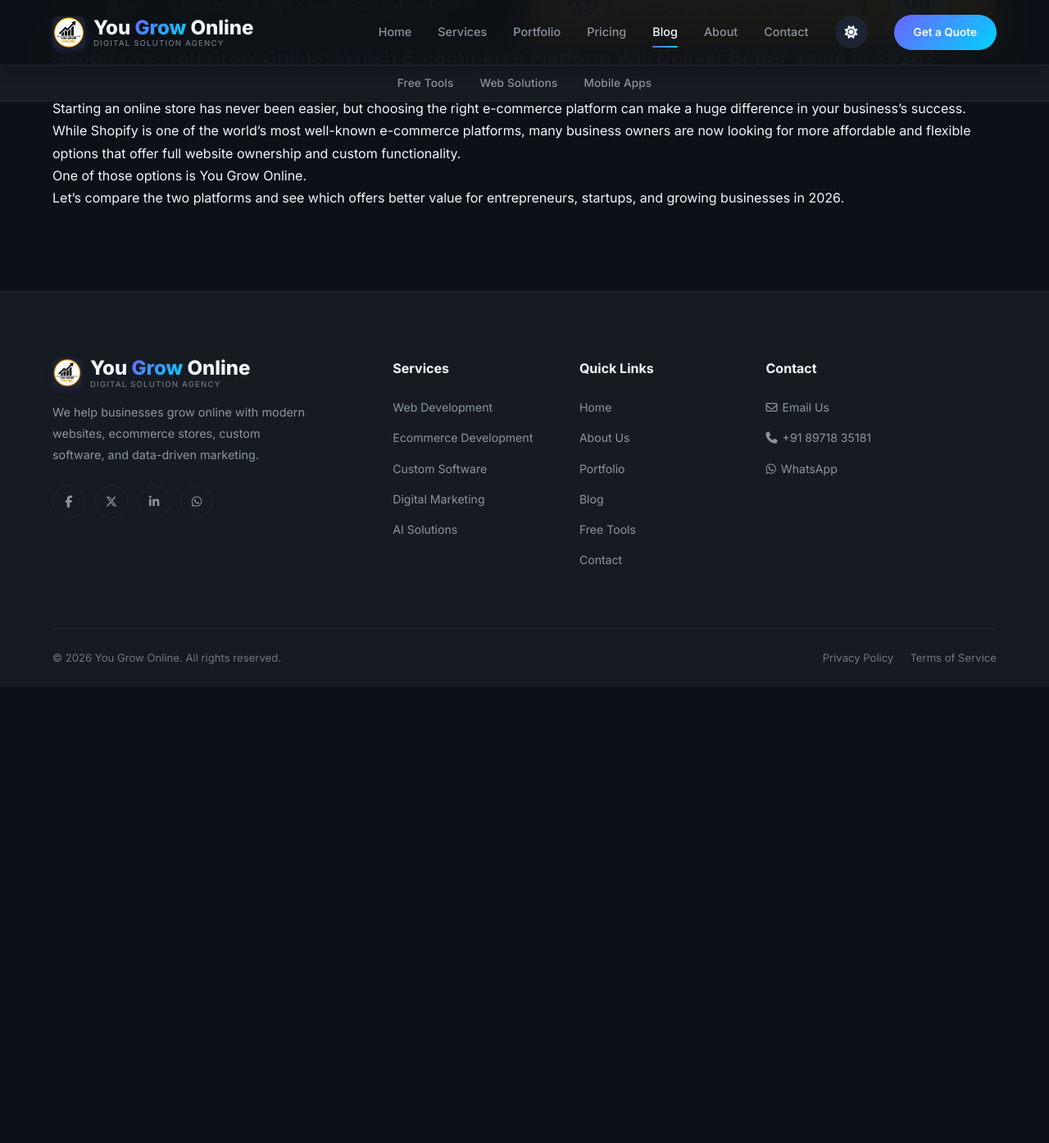
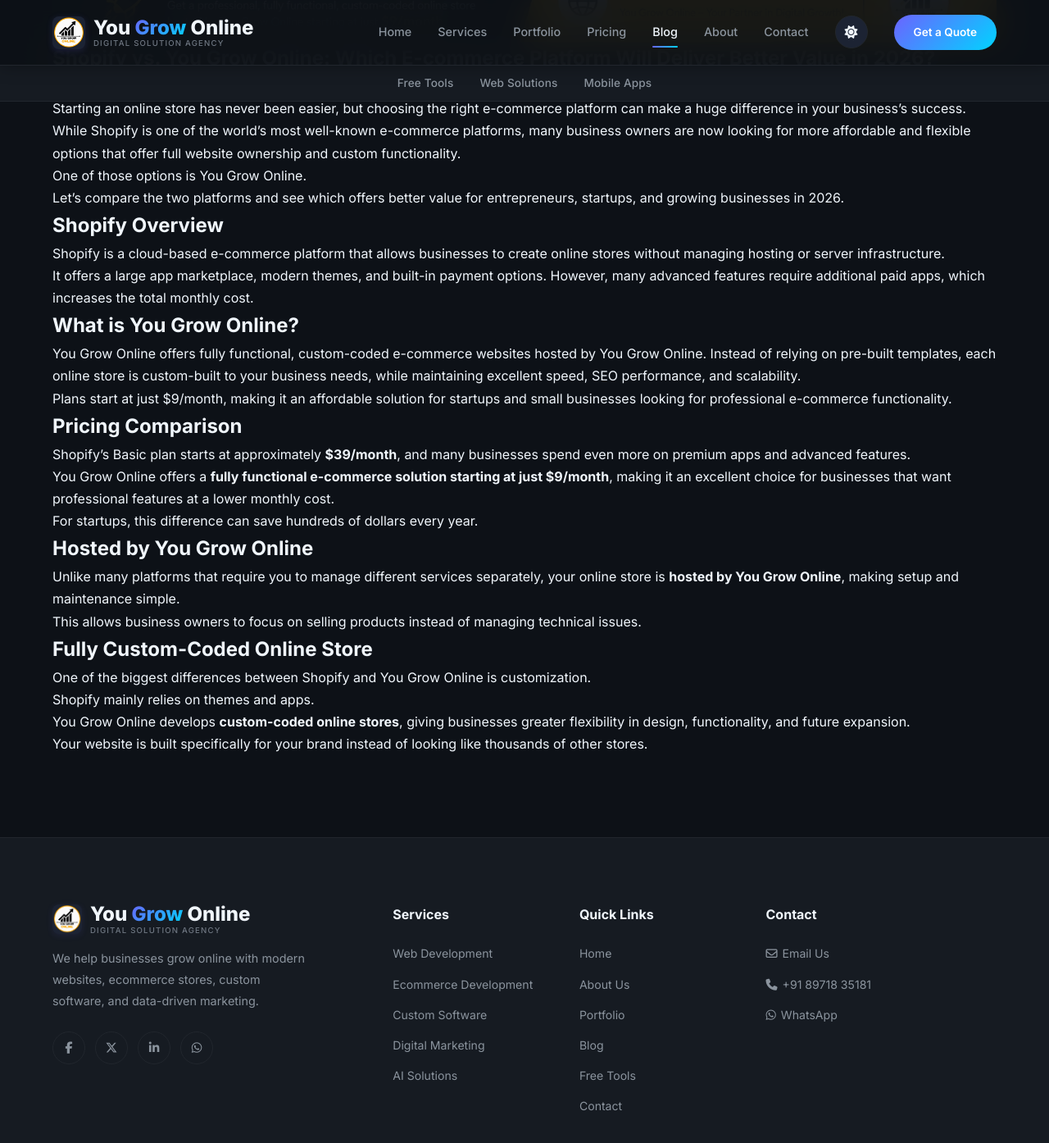
Before and after one commit to dileepkr1996c-arch/You-Grow-Online, a Jekyll site: the page built from _posts/2026-07-07-shopify-vs-you-grow-online-which-e-commerce-platform-will-deliver-better-value-in-2026.md, in a window 1280 px wide and 1400 px high, scrolled down 844 px. Shown: the top 1394 px of the window at 82% size. Built offline with Jekyll 4.4.1, drawn with Linux system fonts in a browser that asks for light colours; before the commit the page ends 1682 px from its top, so only the background shows below that.

Commit message:
Update Blog Posts “2026-07-07-shopify-vs-you-grow-online-which-e-commerce-platform-will-deliver-better-value-in-2026”

```diff
--- a/_posts/2026-07-07-shopify-vs-you-grow-online-which-e-commerce-platform-will-deliver-better-value-in-2026.md
+++ b/_posts/2026-07-07-shopify-vs-you-grow-online-which-e-commerce-platform-will-deliver-better-value-in-2026.md
@@ -24,14 +24,44 @@
 ---
 Starting an online store has never been easier, but choosing the right e-commerce platform can make a huge difference in your business's success.
 
-
-
 While Shopify is one of the world's most well-known e-commerce platforms, many business owners are now looking for more affordable and flexible options that offer full website ownership and custom functionality.
-
-
 
 One of those options is You Grow Online.
 
+Let's compare the two platforms and see which offers better value for entrepreneurs, startups, and growing businesses in 2026.
 
+## Shopify Overview
 
-Let's compare the two platforms and see which offers better value for entrepreneurs, startups, and growing businesses in 2026.
+Shopify is a cloud-based e-commerce platform that allows businesses to create online stores without managing hosting or server infrastructure.
+
+It offers a large app marketplace, modern themes, and built-in payment options. However, many advanced features require additional paid apps, which increases the total monthly cost.
+
+## What is You Grow Online?
+
+You Grow Online offers fully functional, custom-coded e-commerce websites hosted by You Grow Online. Instead of relying on pre-built templates, each online store is custom-built to your business needs, while maintaining excellent speed, SEO performance, and scalability.
+
+Plans start at just $9/month, making it an affordable solution for startups and small businesses looking for professional e-commerce functionality.
+
+# Pricing Comparison
+
+Shopify's Basic plan starts at approximately **$39/month**, and many businesses spend even more on premium apps and advanced features.
+
+You Grow Online offers a **fully functional e-commerce solution starting at just $9/month**, making it an excellent choice for businesses that want professional features at a lower monthly cost.
+
+For startups, this difference can save hundreds of dollars every year.
+
+# Hosted by You Grow Online
+
+Unlike many platforms that require you to manage different services separately, your online store is **hosted by You Grow Online**, making setup and maintenance simple.
+
+This allows business owners to focus on selling products instead of managing technical issues.
+
+# Fully Custom-Coded Online Store
+
+One of the biggest differences between Shopify and You Grow Online is customization.
+
+Shopify mainly relies on themes and apps.
+
+You Grow Online develops **custom-coded online stores**, giving businesses greater flexibility in design, functionality, and future expansion.
+
+Your website is built specifically for your brand instead of looking like thousands of other stores.
```
